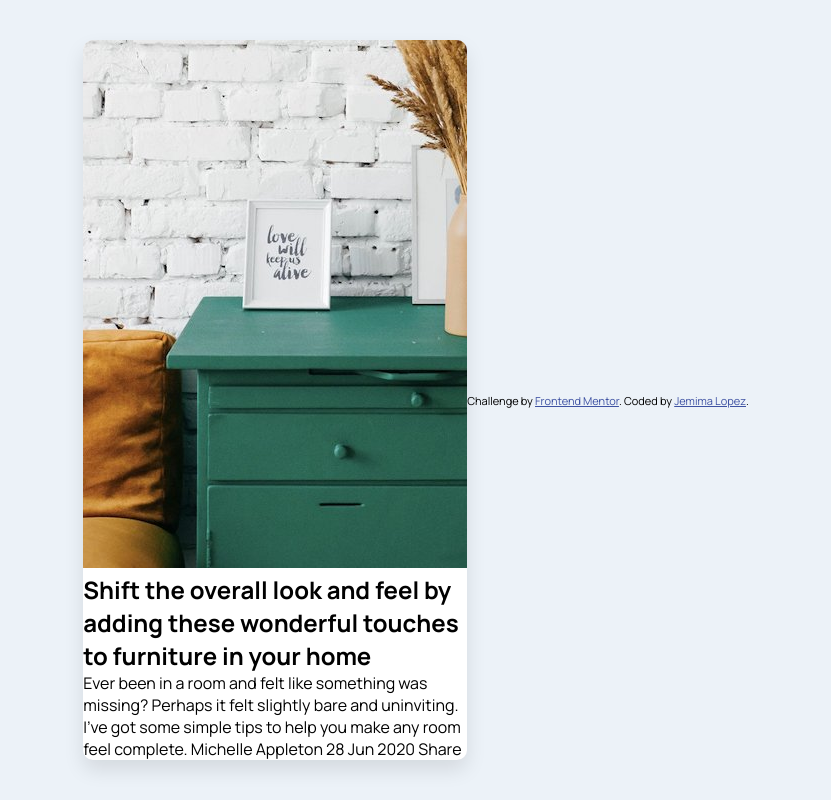
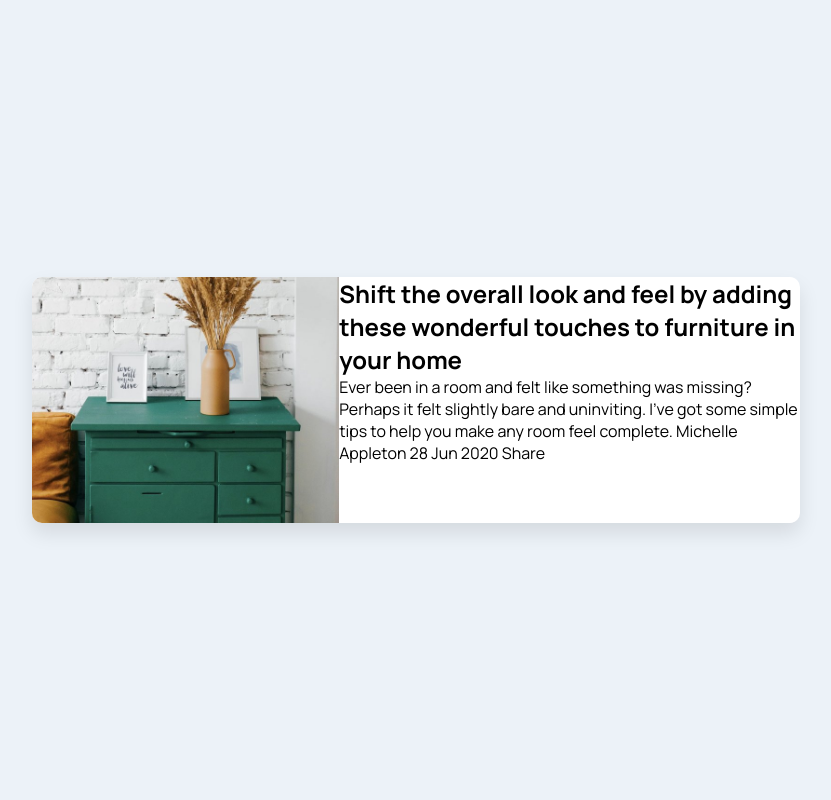
Before and after one commit to jemima-lopez/article.preview, a plain HTML site: page index.html in a window 1280 px wide. Shown: the whole page, without its empty margins (224-1055 px from the left). Drawn offline with Linux system fonts and the light colour scheme.

Commit message:
commit img

```diff
--- a/index.html
+++ b/index.html
@@ -34,9 +34,9 @@
     </card>
   </article>
   <script src="./main.js" ></script>
-  <div class="attribution">
+  <!--<div class="attribution">
     Challenge by <a href="https://www.frontendmentor.io?ref=challenge" target="_blank">Frontend Mentor</a>.
     Coded by <a href="#">Jemima Lopez</a>.
-  </div>
+  </div>-->
 </body>
 </html>
--- a/style.css
+++ b/style.css
@@ -25,9 +25,16 @@ body{
     background-color: white;
     border-radius: 10px;
     box-shadow: 0 10px 20px rgba(0, 0, 0, 0.1);
-    width: 30%;
-    overflow: hidden;
+    width: 60%;
+    display: flex;
+    flex-direction: row;
+}
 
+img{
+    border-top-left-radius: 10px;
+    border-bottom-left-radius: 10px;
+    width: 40%;
+    height: 100%;
 }
 
 
```
